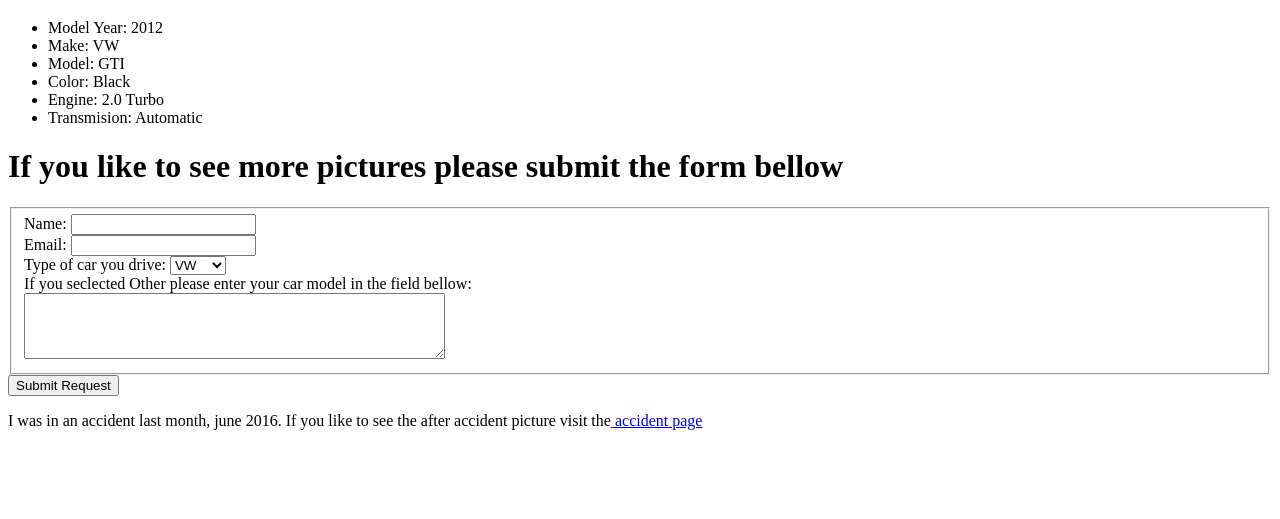
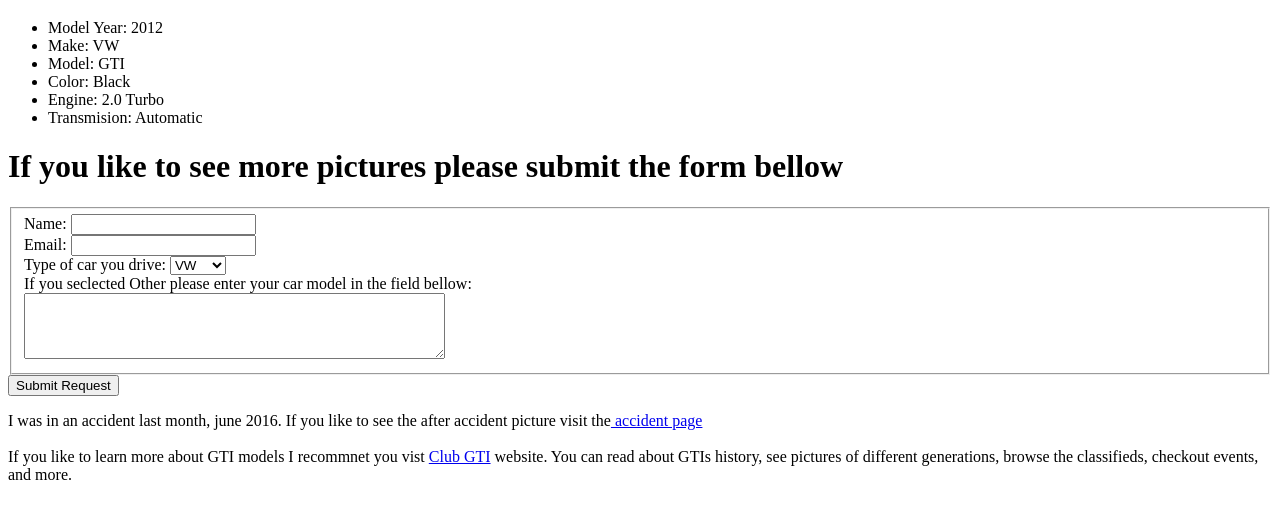
Before and after one commit to marvant/marvant.github.io, a plain HTML site: page index.html in a window 1280 px wide. Shown: the part 227-746 px from the top of the page. Drawn offline with Linux system fonts and the light colour scheme.

Commit message:
add a link to aother website

```diff
--- a/index.html
+++ b/index.html
@@ -49,5 +49,8 @@
  <button type="submit">Submit Request</button>
 
  <p>I was in an accident last month, june 2016.  If you like to see the after accident picture visit the<a href="accident.html"> accident page</a>
+<br>
+<br>
+ If you like to learn more about GTI models I recommnet you vist <a href="http://www.clubgti.com/">Club GTI</a> website.  You can read about GTIs history, see pictures of different generations, browse the classifieds, checkout events, and more.
 </body>
 </html>
```
